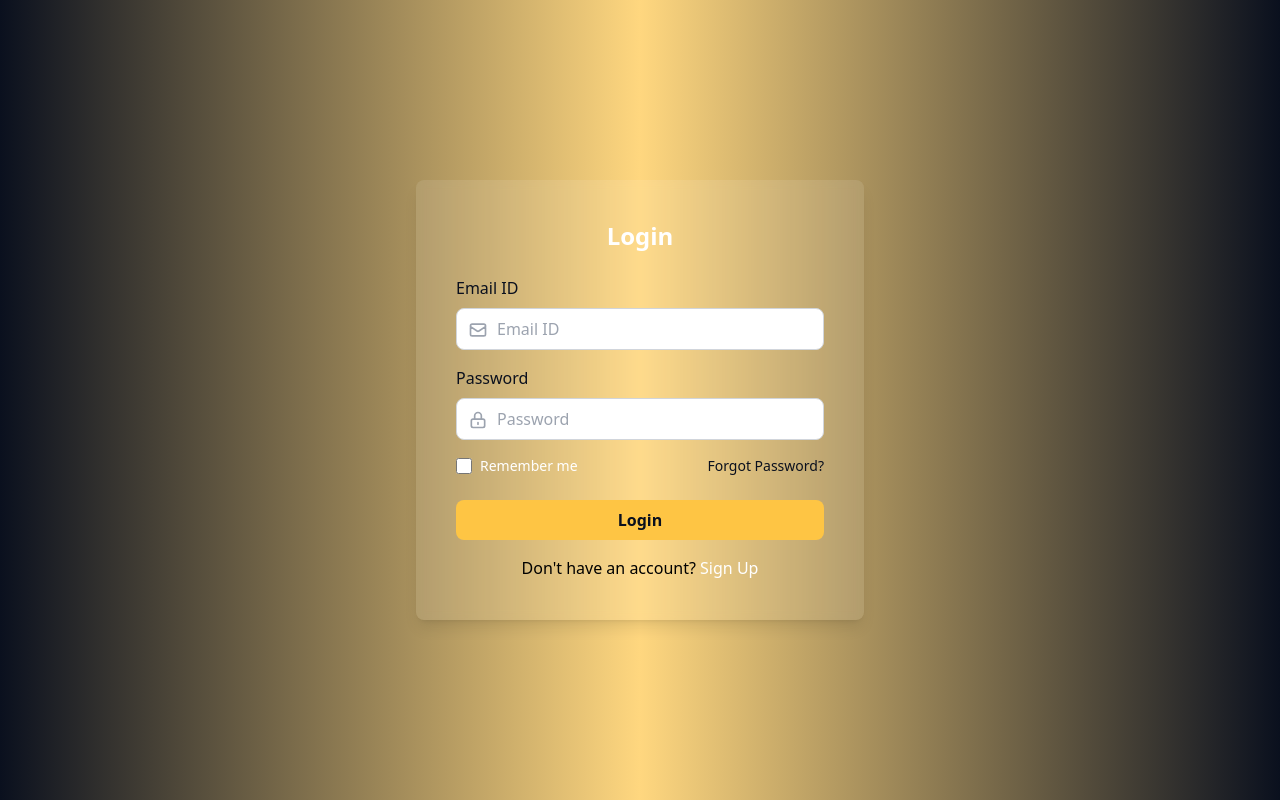
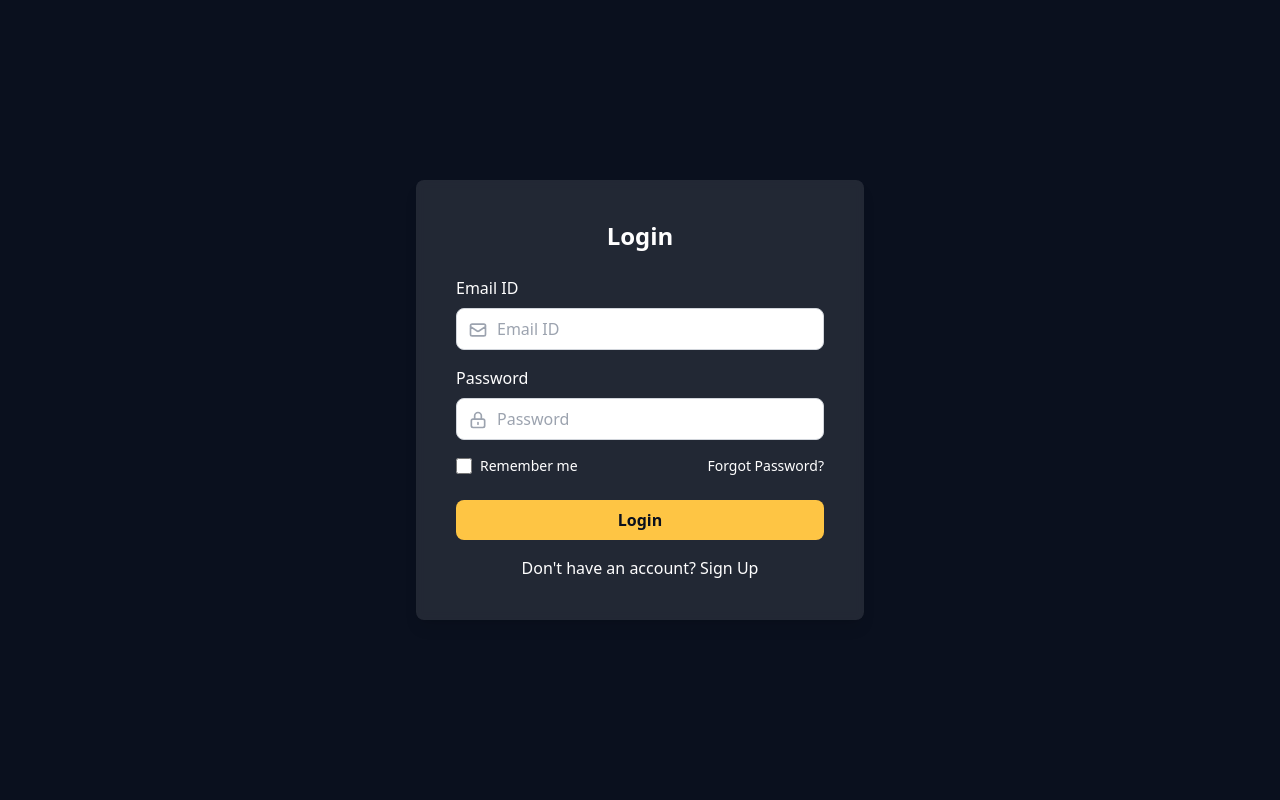
Before and after one commit to teamMERJ/merjPortfolio, a React (Vite) app: page /signin in a window 1280 px wide. Built offline with nearby package versions, Linux system fonts and the light colour scheme; no server answers.

Commit message:
dashboard integration

```diff
--- a/src/App.jsx
+++ b/src/App.jsx
@@ -25,7 +25,7 @@ const App = () => {
   const router = createBrowserRouter([
     {
       path: "/",
-      element: <Landing />,
+      element: <SignUp />,
     },
     {
       path: "preview",
@@ -36,8 +36,8 @@ const App = () => {
       element: <SignIn />,
     },
     {
-      path: "signup",
-      element: <SignUp />
+      path: "landing",
+      element: <Landing />
     },
     {
       path: "dashboard",
--- a/src/components/Sidebar.jsx
+++ b/src/components/Sidebar.jsx
@@ -9,7 +9,9 @@ const currentPath = paths[2]
 
     return (
         <>
-        <div className="flex flex-row justify-center gap-x-4 h-screen  border-r ml-3 text-primary font-semibold text-xl">
+        <div className="flex flex-row justify-center gap-x-4 h-screen  border-r ml-3 text-primary font-semibold text-xl bg-slate-100">
+
+
             <div className=" flex flex-col mt-40 content-center ">
                 <div className="">
                 </div>
--- a/src/pages/DashboardPage/Pages/Education/Education.jsx
+++ b/src/pages/DashboardPage/Pages/Education/Education.jsx
@@ -12,9 +12,9 @@ const Education = () => {
         {K.EDUCATION.map(({ schoolName, program, qualification, startDate, endDate }, index) => (
           <div
             key={index}
-            className="bg-white shadow-md rounded-xl flex flex-col p-5 space-y-2 hover:shadow-lg transition-shadow bg-[#ecb2708e]"
+            className="bg-[#ecb2708e] shadow-md rounded-xl flex flex-col p-5 space-y-2 hover:shadow-lg transition-shadow"
           >
-            <div className="ml-auto flex gap-2">
+            <div className="ml-auto flex gap-2 ">
               <button className="bg-primary p-2 rounded-full text-white hover:bg-primary-dark transition-colors">
                 <Edit className="h-5 w-5" />
               </button>
--- a/src/pages/DashboardPage/Pages/Experience/Experience.jsx
+++ b/src/pages/DashboardPage/Pages/Experience/Experience.jsx
@@ -11,11 +11,11 @@ const Experience = () => {
       buttonText="Add new Experience"
       onClick={() => navigate("/dashboard/experience/add")}
     >
-      <div className="grid grid-cols-1 md:grid-cols-2 lg:grid-cols-3 gap-5 mt-10">
+      <div className="grid grid-cols-1 md:grid-cols-2 lg:grid-cols-3 gap-5 mt-10 ">
         {K.EXPERIENCES.map(({companyName, location, role, skills, responsibility, startDate, endDate }, index) => (
           <div
             key={index}
-            className="shadow-md rounded-xl p-5 bg-gray-200 text-black flex flex-col justify-between bg-[#ecb2708e]"
+            className="shadow-md rounded-xl p-5 text-black flex flex-col justify-between bg-[#ecb2708e]"
           >
             <div className="flex justify-between items-center ">
               <span className="uppercase font-bold">{companyName}</span>
--- a/src/pages/DashboardPage/Pages/Overview.jsx
+++ b/src/pages/DashboardPage/Pages/Overview.jsx
@@ -93,13 +93,18 @@ const Overview = () => {
             <div className="bg-[#ecb2708e] p-6 rounded-lg shadow-lg transform transition-transform duration-300 group-hover:scale-105">
 
               <div className="pt-2 text-center">
-                <h2 className="text-xl font-semibold">{section.name}</h2>
-                <p className="text-lg text-black">{section.count} {section.name}</p>
+                <h2 className="text-2xl text-black font-semibold">{section.name}</h2>
+                <p className="text-lg text-black pt-4">{section.count} </p>
 
               </div>
             </div>
           </Link>
         ))}
+      </div>
+      <div className='flex items-center justify-center mb-4'>
+        <Link to="/preview"><button
+        className="h-10 w-40 px-3 py-2 bg-primary text-white font-bold border-2 rounded-3xl hover:bg-secondary"
+        >Preview Page</button></Link>
       </div>
     </div>
       )
--- a/src/pages/DashboardPage/Pages/Skills/Skills.jsx
+++ b/src/pages/DashboardPage/Pages/Skills/Skills.jsx
@@ -53,7 +53,7 @@ const Skills = () => {
         ) : (
           <div className="grid grid-cols-1 sm:grid-cols-2 md:grid-cols-3 lg:grid-cols-4 gap-6 ">
             {skills.map(({ name, levelOfProficiency, id }, index) => (
-              <div key={index} className="bg-white h-40 shadow-md rounded-xl flex flex-col p-5 relative hover:shadow-lg transition-shadow duration-300 bg-[#ecb2708e]">
+              <div key={index} className="h-40 shadow-md rounded-xl flex flex-col p-5 relative hover:shadow-lg transition-shadow duration-300 bg-[#ecb2708e]">
                 <div className="absolute top-2 right-2 flex gap-x-2">
                   <button className="bg-primary p-2 rounded-full text-white hover:bg-primary-dark transition-colors duration-300">
                     <Edit />
--- a/src/pages/SignIn.jsx
+++ b/src/pages/SignIn.jsx
@@ -46,7 +46,7 @@ const SignIn = () => {
     }
   };
   return (
-    <div className="min-h-screen flex items-center justify-center bg-gradient-to-r from-primary via-yellow-400 to-primary">
+    <div className="min-h-screen flex items-center justify-center bg-gradient-to-r from-black via-yellow-400 to-black text-white">
       <div className="bg-white bg-opacity-10 backdrop-blur-sm rounded-lg shadow-lg p-10 w-full max-w-md">
         <h2 className="text-2xl font-semibold text-white text-center mb-6">
           Login
@@ -54,7 +54,7 @@ const SignIn = () => {
 
         <form onSubmit={handleSubmit(onSubmit)}>
           <div className="mb-4">
-            <label className="block text-primary mb-2" htmlFor="email">
+            <label className=" text-white block mb-2" htmlFor="email">
               Email ID
             </label>
             <div className="relative">
@@ -62,7 +62,7 @@ const SignIn = () => {
               <input
                 type="email"
                 id="email"
-                className="w-full pl-10 pr-4 py-2 rounded-lg border border-gray-300 focus:ring-2 focus:ring-secondary focus:border-transparent"
+                className="w-full pl-10 pr-4 py-2 rounded-lg border text-black border-gray-300 focus:ring-2 focus:ring-secondary focus:border-transparent"
                 placeholder="Email ID"
                 {...register("email", {
                   required: "Your Email is Required in this Field",
@@ -75,7 +75,7 @@ const SignIn = () => {
             </div>
           </div>
           <div className="mb-4">
-            <label className="block text-primary mb-2" htmlFor="password">
+            <label className="block text-white mb-2" htmlFor="password">
               Password
             </label>
             <div className="relative">
@@ -114,7 +114,7 @@ const SignIn = () => {
             <div className="text-sm">
               <Link
                 to="/forgot-password"
-                className="font-medium text-primary hover:text-secondary-light"
+                className="font-medium text-white hover:text-secondary-light"
               >
                 Forgot Password?
               </Link>
--- a/src/pages/SignUp.jsx
+++ b/src/pages/SignUp.jsx
@@ -104,7 +104,7 @@ const SignUp = () => {
 
       <div className="flex flex-col justify-center w-full md:w-1/2 p-8 bg-primary text-secondary">
         <h1 className="text-3xl font-bold mb-6 text-center">
-          Sign Up with merjPortfolio
+          Sign Up with merjFOLIO
         </h1>
 
         <form
--- a/tailwind.config.js
+++ b/tailwind.config.js
@@ -11,8 +11,7 @@ export default {
         yellow: "#FEC544",
         primary: "#0A101E",
         secondary: "#FEC544",
-        'yellow-400': '#FFD77F',
-        'orange-400': '#FFB347',
+
       },
     },
   },
```
Also changed, not shown: src/pages/Preview.jsx (+4 -4 lines).
